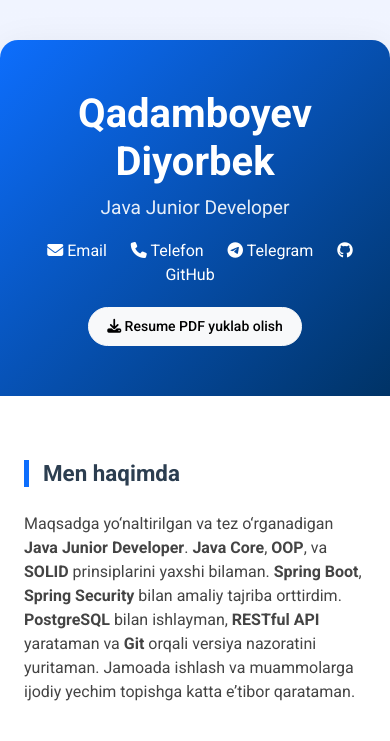
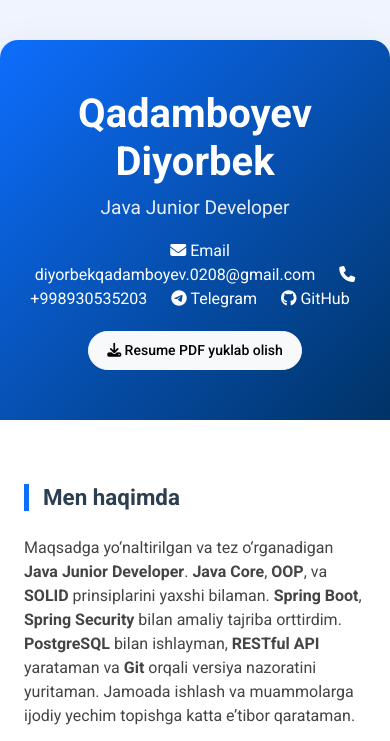
Before and after one commit to Erkaboy-coder/diyorportfolio, a plain HTML site: page index.html in a window 390 px wide. Shown: the top 741 px of the page. Drawn offline with nearby package versions, Linux system fonts and the light colour scheme.

Commit message:
phone and email showed

```diff
--- a/index.html
+++ b/index.html
@@ -45,8 +45,8 @@
     <h1>Qadamboyev Diyorbek</h1>
     <p>Java Junior Developer</p>
     <div class="contact-info">
-      <a href="mailto:diyorbekqadamboyev.0208@gmail.com"><i class="fas fa-envelope"></i> Email</a>
-      <a href="tel:+998930535203"><i class="fas fa-phone"></i> Telefon</a>
+      <a href="mailto:diyorbekqadamboyev.0208@gmail.com"><i class="fas fa-envelope"></i> Email diyorbekqadamboyev.0208@gmail.com</a>
+      <a href="tel:+998930535203"><i class="fas fa-phone"></i> +998930535203</a>
       <a href="https://t.me/Diyorbek_5203" target="_blank"><i class="fab fa-telegram"></i> Telegram</a>
       <a href="https://github.com/DiyanQadamboyev" target="_blank"><i class="fab fa-github"></i> GitHub</a>
     </div>
```
